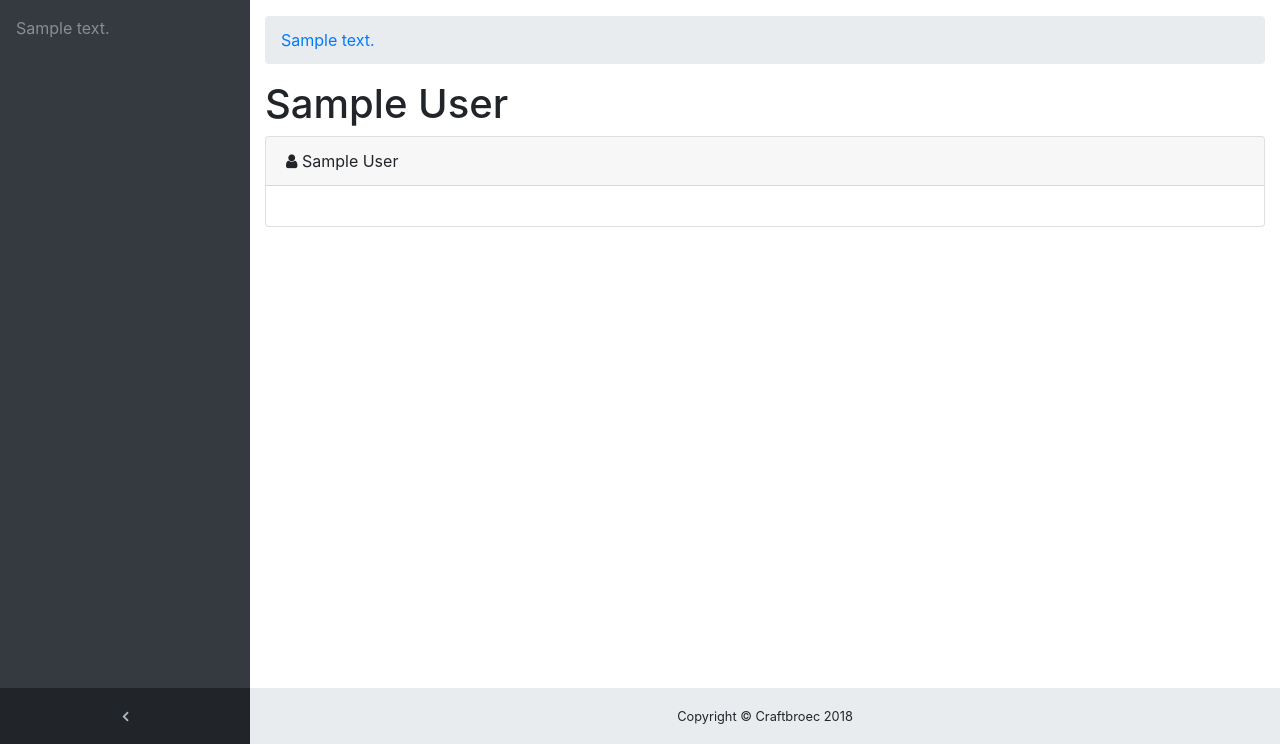
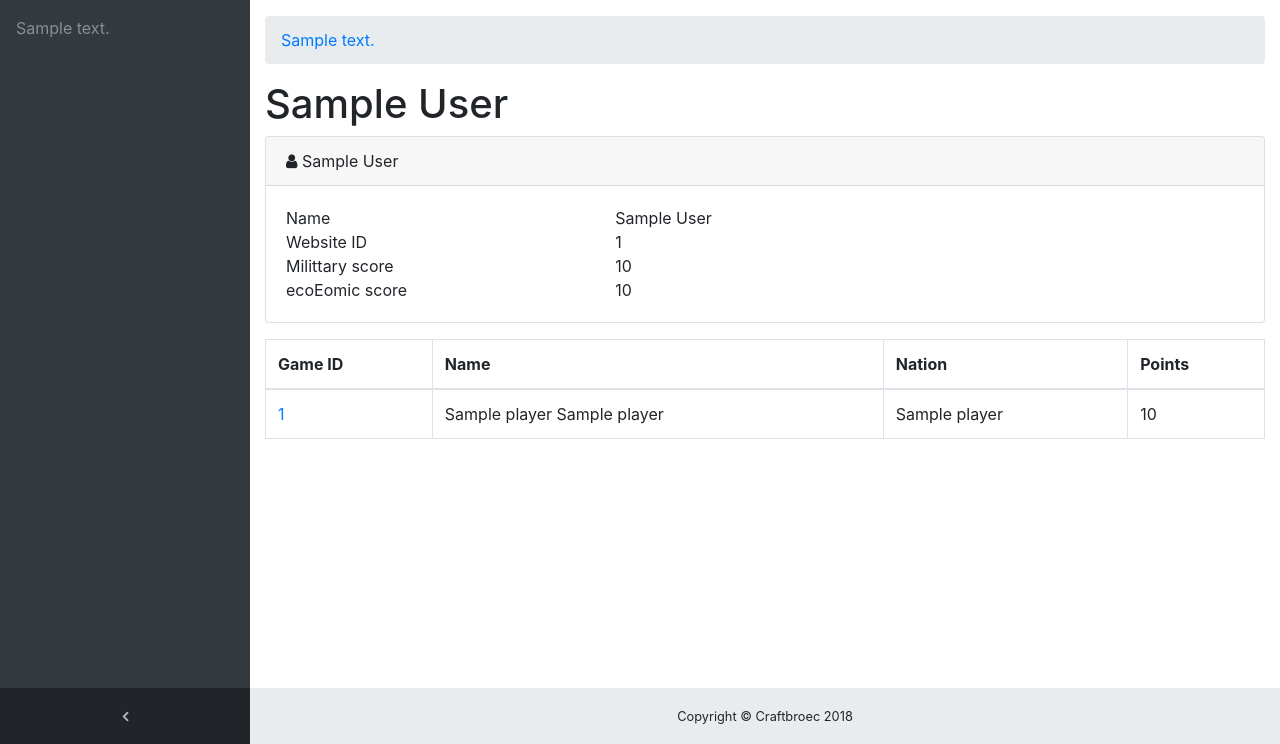
Before and after one commit to joostsijm/supremacy-stats, a Flask app: template app/templates/user/overview.html in a window 1280 px wide. Shown: the part 56-800 px from the top of the page. Run offline with Flask 2, Linux system fonts and the light colour scheme; tables that the repository leaves empty hold one stand-in row (values such as "Sample post"); the template is opened without the code that fills it: values that come from a table or form of the project are taken from there, most other values are stand-ins (such as "Sample title", 1, 10 or a date in 2020); style sheets or scripts are compiled from the project's sources; some libraries are stand-ins or nearby versions.

Commit message:
Update user overview page with game list

```diff
--- a/app/models/player.py
+++ b/app/models/player.py
@@ -3,7 +3,7 @@
 Player model module
 """
 
-from sqlalchemy.ext.hybrid import hybrid_method
+from sqlalchemy.ext.hybrid import hybrid_method, hybrid_property
 from sqlalchemy.sql.expression import func
 
 from app import db
@@ -88,6 +88,11 @@ class Player(db.Model):
 
         percentage = 100 * (today.points - last_week.points) / today.points
         return round(percentage, 2)
+
+    @hybrid_property
+    def fullname(self):
+        return "%s %s" % (self.title, self.name)
+
     #
     # Representation
     # -------------
--- a/app/models/user.py
+++ b/app/models/user.py
@@ -3,7 +3,7 @@
 User model module
 """
 
-from sqlalchemy.ext.hybrid import hybrid_method, hybrid_property
+from sqlalchemy.ext.hybrid import hybrid_property
 from flask import url_for
 from app import db
 
--- a/app/templates/game/overview.html
+++ b/app/templates/game/overview.html
@@ -53,10 +53,10 @@
 {% block javascript %}
 <script type='text/javascript' src="{{ url_for('static', filename='vendor/datatables/jquery.dataTables.js') }}"></script>
 <script type='text/javascript' src="{{ url_for('static', filename='vendor/datatables/dataTables.bootstrap4.js') }}"></script>
-<script type='text/javascript' src="{{ url_for('static', filename='js/sb-admin-datatables.min.js') }}"></script>
+<script type='text/javascript' src="{{ url_for('static', filename='js/site/sb-admin-datatables.min.js') }}"></script>
 <script src="https://www.amcharts.com/lib/3/amcharts.js"></script>
 <script src="https://www.amcharts.com/lib/3/serial.js"></script>
 <script src="https://www.amcharts.com/lib/3/plugins/export/export.min.js"></script>
 <script src="https://www.amcharts.com/lib/3/themes/light.js"></script>
-<script type='text/javascript' src="{{ url_for('static', filename='js/game.js') }}"></script>
+<script type='text/javascript' src="{{ url_for('static', filename='js/game/overview.min.js') }}"></script>
 {% endblock %}
--- a/app/templates/user/overview.html
+++ b/app/templates/user/overview.html
@@ -1,14 +1,54 @@
 {% extends "layouts/main.html" %}
 {% block title %}{{ user.name }}{% endblock %}
 {% block head %}
-<link rel="stylesheet" href="//cdnjs.cloudflare.com/ajax/libs/morris.js/0.5.1/morris.css">
+<link href="{{ url_for('static', filename='vendor/datatables/dataTables.bootstrap4.css') }}" rel="stylesheet">
 {% endblock %}
 {% block content %}
-
 <div class="card mb-3">
 	<div class="card-header">
 		<i class="fa fa-user"></i> {{ user.name }}</div>
 	<div class="card-body">
+		<div class="row">
+			<div class="col-4">Name</div>
+			<div class="col-8">{{ user.name }}</div>
+		</div>
+		<div class="row">
+			<div class="col-4">Website ID</div>
+			<div class="col-8">{{ user.site_id }}</div>
+		</div>
+		<div class="row">
+			<div class="col-4">Milittary score</div>
+			<div class="col-8">{{ user.score_military }}</div>
+		</div>
+		<div class="row">
+			<div class="col-4">ecoEomic score</div>
+			<div class="col-8">{{ user.score_economic }}</div>
+		</div>
 	</div>
 </div>
+<table class="table table-bordered dataTable" cellspacing="0">
+	<thead>
+		<tr>
+			<th>Game ID</th>
+			<th>Name</th>
+			<th>Nation</th>
+			<th>Points</th>
+		</tr>
+	</thead>
+	<tbody>
+		{% for player in user.players %}
+		<tr>
+			<td><a href="{{ url_for('game_overview', game_id=player.game.game_id) }}">{{ player.game.game_id }}</a></td>
+			<td>{{ player.fullname }}</td>
+			<td>{{ player.nation_name }}</td>
+			<td>{{ player.today().points }}</td>
+		</tr>
+		{% endfor %}
+	</tbody>
+</table>
 {% endblock %}
+{% block javascript %}
+<script type='text/javascript' src="{{ url_for('static', filename='vendor/datatables/jquery.dataTables.js') }}"></script>
+<script type='text/javascript' src="{{ url_for('static', filename='vendor/datatables/dataTables.bootstrap4.js') }}"></script>
+<script type='text/javascript' src="{{ url_for('static', filename='js/site/sb-admin-datatables.min.js') }}"></script>
+{% endblock %}
```
Also changed, not shown: app/templates/game/index.html (+4 -4 lines), app/templates/user/index.html (+2 -12 lines).
